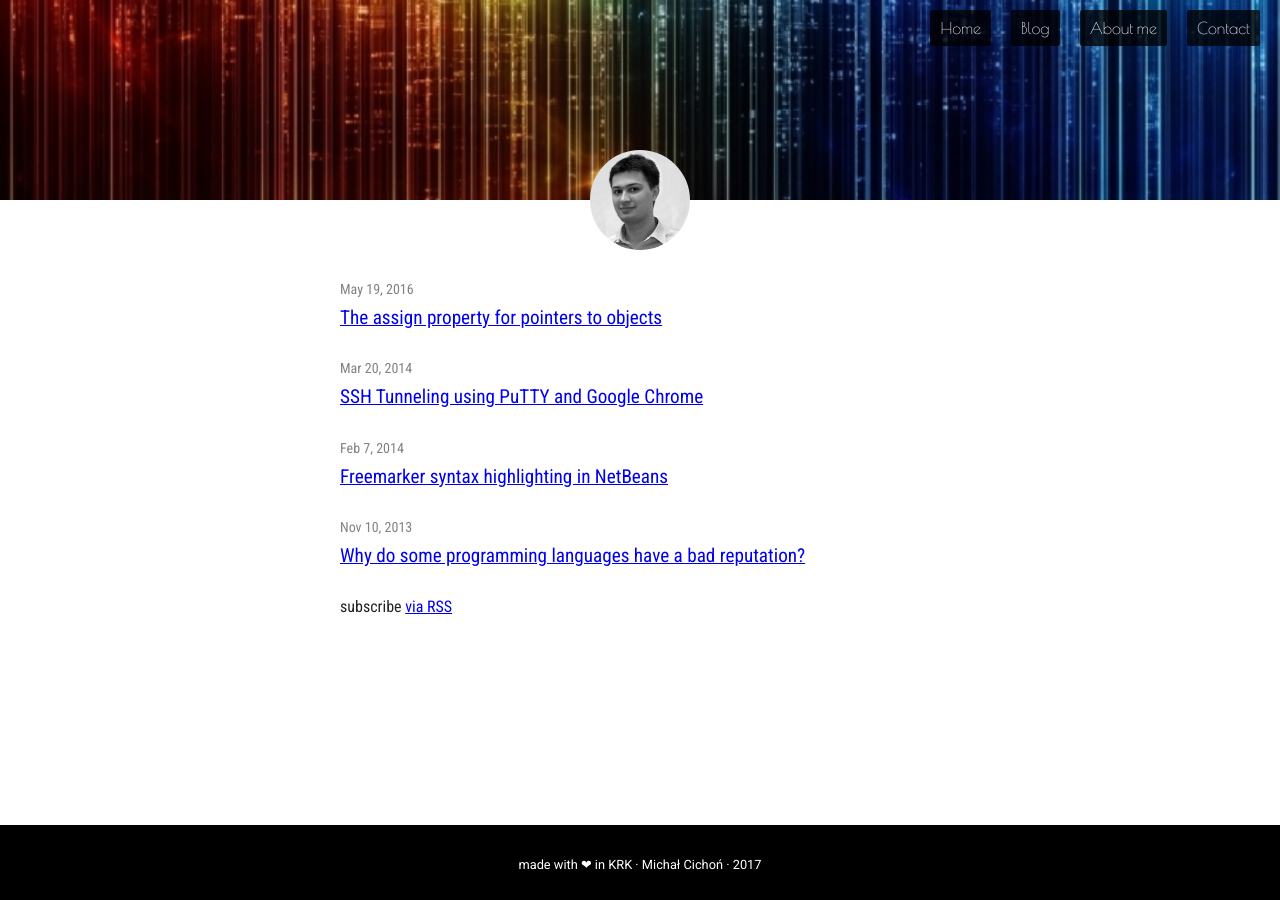
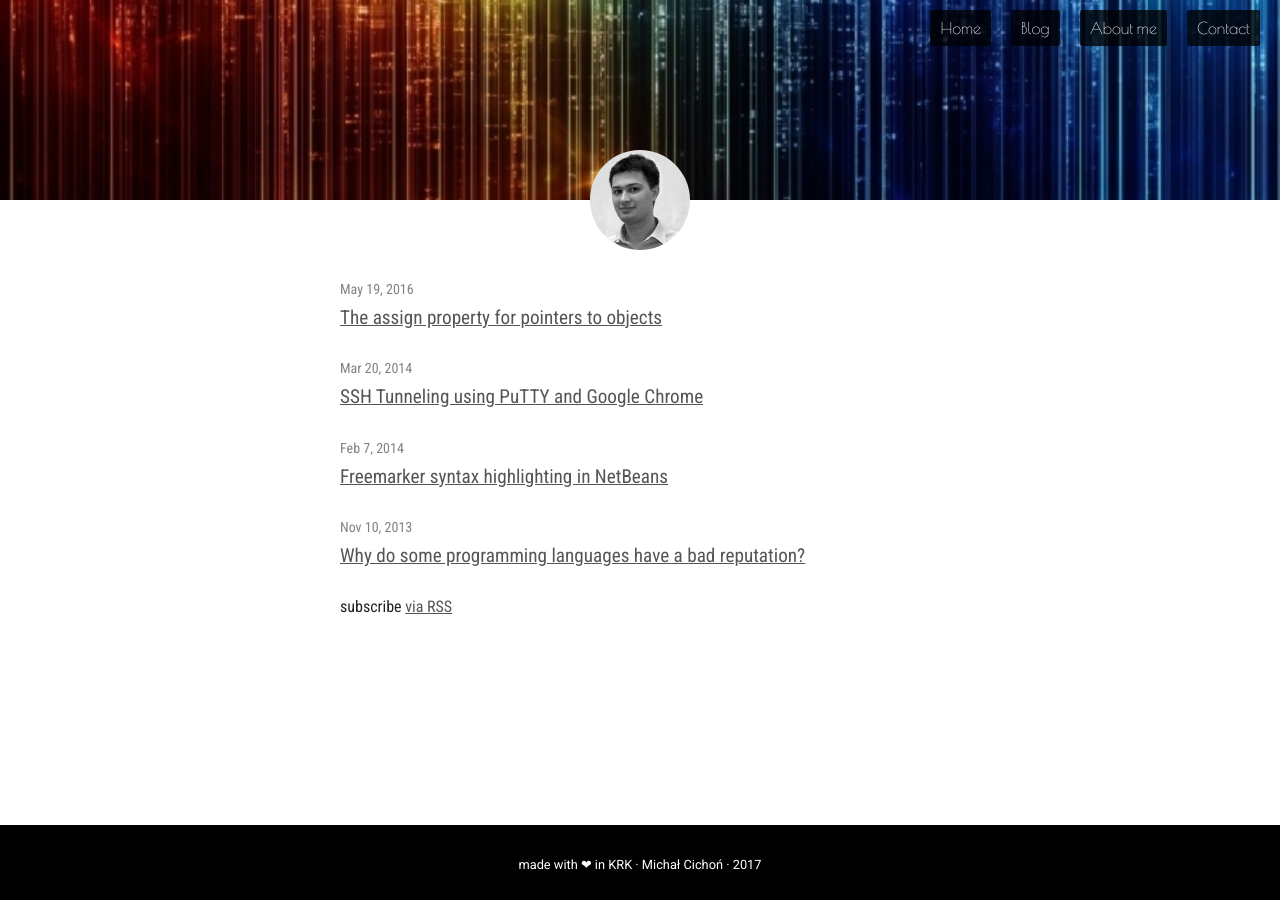
Before and after one commit to michalcichon/michalcichon.github.io, a Jekyll site: the page built from blog.html, in a window 1280 px wide. Built offline with Jekyll 4.4.1, drawn with Linux system fonts in a browser that asks for light colours.

Commit message:
css polishing

```diff
--- a/css/main.css
+++ b/css/main.css
@@ -226,7 +226,7 @@
     border-bottom: 1px solid #eee;
 }
 
-#main-space article a:link {
+#main-space .home a:link {
     color: #555;
     border-bottom: none;
 }
```
Also changed, not shown: css/main.min.css.
